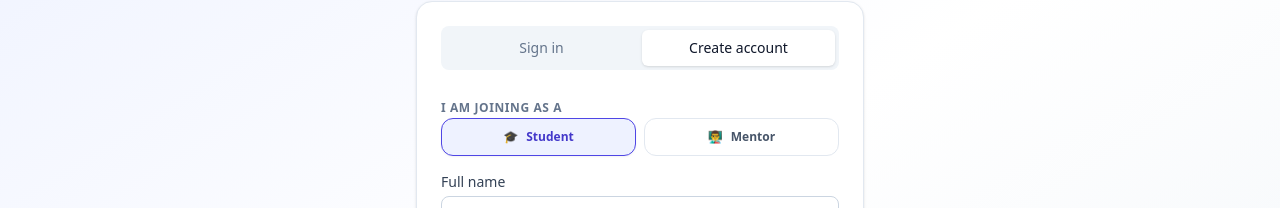
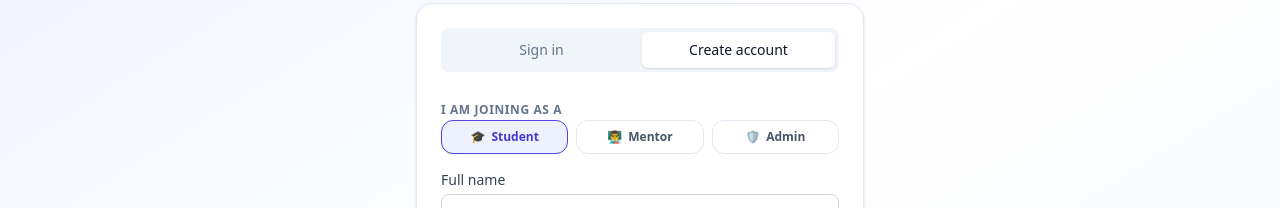
Before and after one commit to mayankmishra0403/ryze, a React (Vite) app in the folder client/: page /login in a window 1280 px wide. Both pictures are taken after typing "name@example.com", "Sample123" into the empty fields and a click on the button "Create account". Shown: the part 173-381 px from the top of the page. Built offline with nearby package versions, Linux system fonts and the light colour scheme; no server answers.

Commit message:
feat: add Admin role option to sign up screen and backend auth schema

```diff
--- a/client/src/pages/AuthPage.tsx
+++ b/client/src/pages/AuthPage.tsx
@@ -12,7 +12,7 @@ export function AuthPage() {
   const [name, setName] = useState('')
   const [email, setEmail] = useState('')
   const [password, setPassword] = useState('')
-  const [role, setRole] = useState<'student' | 'mentor'>('student')
+  const [role, setRole] = useState<'student' | 'mentor' | 'admin'>('student')
   const [error, setError] = useState<string | null>(null)
   const [loading, setLoading] = useState(false)
   const { login, register } = useAuth()
@@ -81,11 +81,11 @@ export function AuthPage() {
                   <label className="text-xs font-semibold uppercase tracking-wider text-ink-500">
                     I am joining as a
                   </label>
-                  <div className="grid grid-cols-2 gap-2">
+                  <div className="grid grid-cols-3 gap-2">
                     <button
                       type="button"
                       onClick={() => setRole('student')}
-                      className={`flex items-center justify-center gap-2 rounded-xl border p-2.5 text-xs font-bold transition-colors ${
+                      className={`flex items-center justify-center gap-1.5 rounded-xl border p-2 text-xs font-bold transition-colors ${
                         role === 'student'
                           ? 'border-brand-600 bg-brand-50 text-brand-700 shadow-xs'
                           : 'border-ink-200 bg-white text-ink-600 hover:bg-ink-50'
@@ -97,7 +97,7 @@ export function AuthPage() {
                     <button
                       type="button"
                       onClick={() => setRole('mentor')}
-                      className={`flex items-center justify-center gap-2 rounded-xl border p-2.5 text-xs font-bold transition-colors ${
+                      className={`flex items-center justify-center gap-1.5 rounded-xl border p-2 text-xs font-bold transition-colors ${
                         role === 'mentor'
                           ? 'border-brand-600 bg-brand-50 text-brand-700 shadow-xs'
                           : 'border-ink-200 bg-white text-ink-600 hover:bg-ink-50'
@@ -105,6 +105,18 @@ export function AuthPage() {
                     >
                       <span>👨‍🏫</span>
                       <span>Mentor</span>
+                    </button>
+                    <button
+                      type="button"
+                      onClick={() => setRole('admin')}
+                      className={`flex items-center justify-center gap-1.5 rounded-xl border p-2 text-xs font-bold transition-colors ${
+                        role === 'admin'
+                          ? 'border-purple-600 bg-purple-50 text-purple-700 shadow-xs'
+                          : 'border-ink-200 bg-white text-ink-600 hover:bg-ink-50'
+                      }`}
+                    >
+                      <span>🛡️</span>
+                      <span>Admin</span>
                     </button>
                   </div>
                 </div>
```
Also changed, not shown: 1 other file (tests, documents, lock files or other folders).
